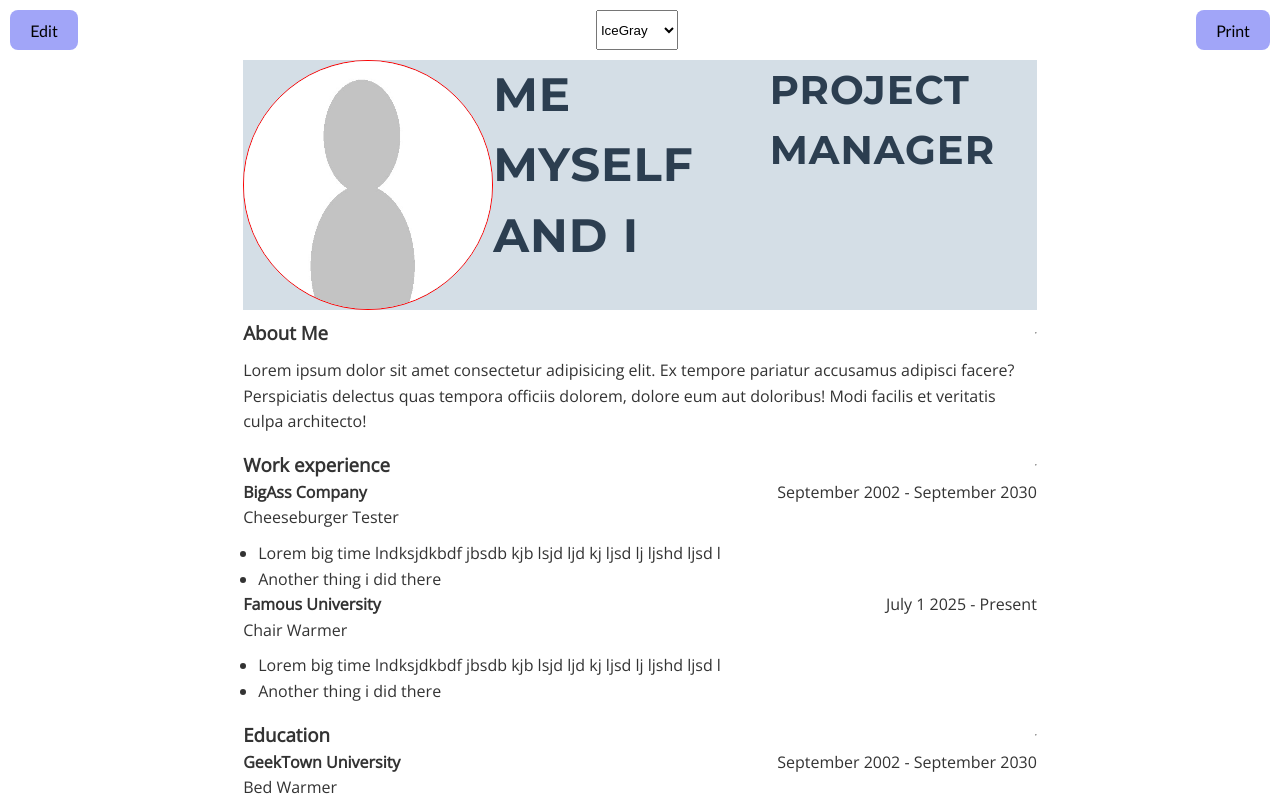
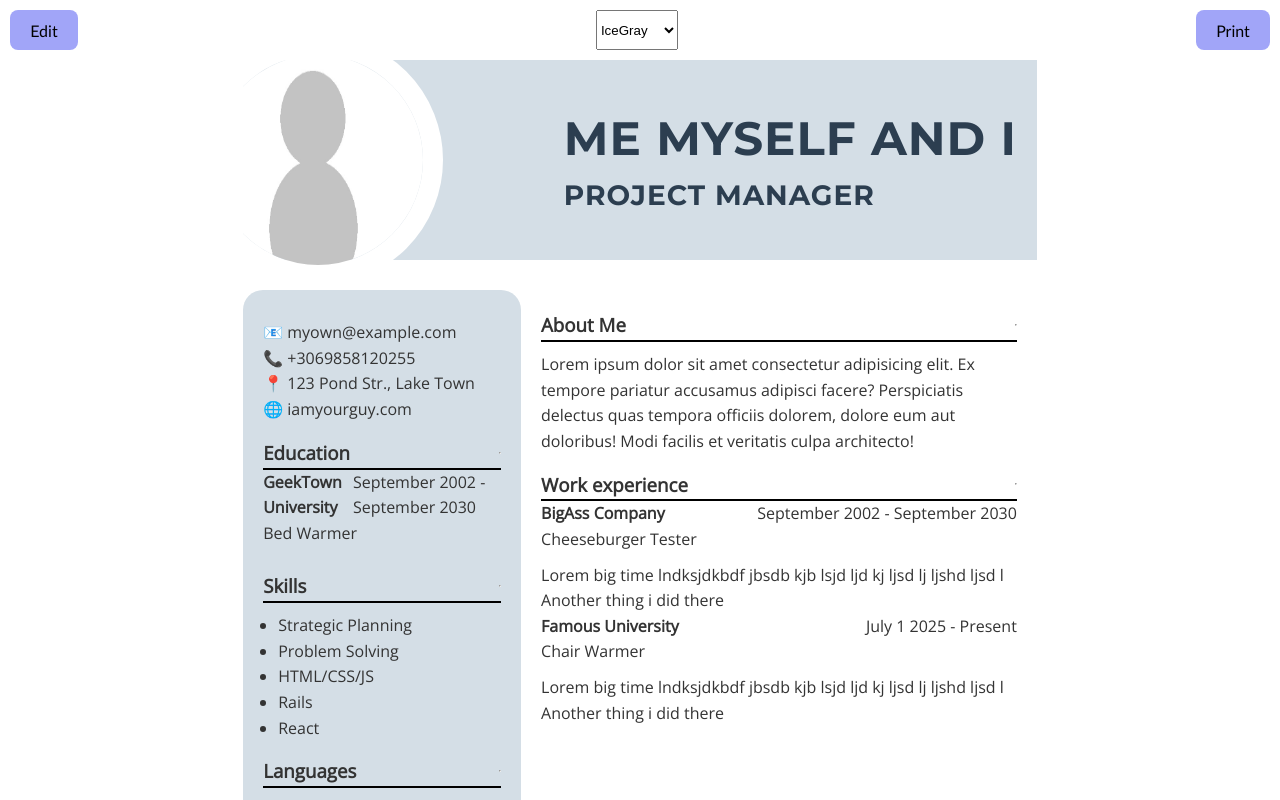
Before and after one commit to NikEmman/cv_react, a React (Vite) app: page / in a window 1280 px wide. Shown: the top 800 px of the page. Built offline with nearby package versions, Linux system fonts and the light colour scheme.

Commit message:
WIP: iceGray styles

```diff
--- a/src/components/SideSection.jsx
+++ b/src/components/SideSection.jsx
@@ -28,7 +28,11 @@ export default function SideSection({
   return (
     <div className={`${special[1]} ${special[2]}`}>
       <div
-        className={`borderBottom-${theme} flex alignItemsCenter justifyContentSpaceBetween`}
+        className={
+          visible &&
+          `borderBottom-${theme} ` +
+            `flex alignItemsCenter justifyContentSpaceBetween`
+        }
       >
         {visible && (
           <h3 className={`sectionTitle-${theme}`}>{section.title}</h3>
--- a/src/themes/IceGray.jsx
+++ b/src/themes/IceGray.jsx
@@ -26,21 +26,12 @@ export default function IceGray({
   const photoSection = myData.sections.find((sec) => sec.title == "Photo");
 
   const aboutSection = myData.sections.find((sec) => sec.title == "About Me");
-  const mainItems = myData.sections
-    .filter((sec) => sec.title == "Work experience" || sec.title == "Education")
-    .map((sec) => (
-      <MainSection
-        key={sec.id}
-        section={sec}
-        isEditable={isEditable}
-        handleItemChange={handleItemChange}
-        handleAddMainItem={handleAddMainItem}
-        handleRemoveItem={handleRemoveItem}
-        handleAddDescriptionItem={handleAddDescriptionItem}
-        handleDeleteDescriptionItem={handleDeleteDescriptionItem}
-        theme={theme}
-      ></MainSection>
-    ));
+  const workSection = myData.sections.find(
+    (sec) => sec.title == "Work experience"
+  );
+  const educationSection = myData.sections.find(
+    (sec) => sec.title == "Education"
+  );
 
   return (
     <div className={`body-${theme}`}>
@@ -68,20 +59,20 @@ export default function IceGray({
                   value={personalSection.lastName}
                   onChange={(e) => handleNameChange("lastName", e.target.value)}
                 />
+                <input
+                  placeholder="Job Title"
+                  value={personalSection.jobTitle}
+                  onChange={(e) => handleNameChange("jobTitle", e.target.value)}
+                />
               </div>
-              <input
-                placeholder="Job Title"
-                value={personalSection.jobTitle}
-                onChange={(e) => handleNameChange("jobTitle", e.target.value)}
-              />
             </>
           ) : (
-            <>
+            <div>
               <h3>
                 {personalSection.firstName + " " + personalSection.lastName}
               </h3>
               <h4>{personalSection.jobTitle}</h4>
-            </>
+            </div>
           )}
         </div>
         <div className={`mainContainer-${theme}`}>
@@ -97,7 +88,18 @@ export default function IceGray({
               canAddItem={false}
               theme={theme}
             ></SideSection>
-            {mainItems}
+            <MainSection
+              key={workSection.id}
+              section={workSection}
+              isEditable={isEditable}
+              handleItemChange={handleItemChange}
+              handleAddMainItem={handleAddMainItem}
+              handleRemoveItem={handleRemoveItem}
+              handleAddDescriptionItem={handleAddDescriptionItem}
+              handleDeleteDescriptionItem={handleDeleteDescriptionItem}
+              theme={theme}
+              noListStyle={"noListStyle"}
+            ></MainSection>
           </main>
           <aside>
             <SideSection
@@ -109,8 +111,22 @@ export default function IceGray({
               handleAddItem={handleAddItem}
               handleRemoveItem={handleRemoveItem}
               hasField={true}
+              visible={false}
               theme={theme}
             ></SideSection>
+            <MainSection
+              key={educationSection.id}
+              section={educationSection}
+              isEditable={isEditable}
+              handleItemChange={handleItemChange}
+              handleAddMainItem={handleAddMainItem}
+              handleRemoveItem={handleRemoveItem}
+              handleAddDescriptionItem={handleAddDescriptionItem}
+              handleDeleteDescriptionItem={handleDeleteDescriptionItem}
+              theme={theme}
+              noListStyle={"noListStyle"}
+            ></MainSection>
+
             <SideSection
               key={skillSection.id}
               section={skillSection}
--- a/src/themes/iceGray.css
+++ b/src/themes/iceGray.css
@@ -5,8 +5,11 @@
 .img-iceGray {
   width: 250px;
   height: 250px;
-  border: 1px solid red;
+  border: 20px solid white;
   border-radius: 100%;
+  position: absolute;
+  top: -25px;
+  left: -50px;
 }
 /* Name Styling */
 .hero-iceGray {
@@ -19,8 +22,24 @@
   margin-bottom: 0.5rem;
   background-color: #d4dee6;
   display: flex;
+  height: 200px;
+  position: relative;
+  display: flex;
+  justify-content: end;
+  align-items: center;
+  margin-bottom: 30px;
 }
-
+.hero-iceGray div {
+  display: flex;
+  flex-direction: column;
+  align-items: flex-start;
+  justify-items: center;
+  padding-right: 20px;
+}
+.hero-iceGray h4,
+.hero-iceGray div input {
+  font-size: 0.7em;
+}
 /* Body Text Styling */
 .mainContainer-iceGray {
   font-family: "Open Sans", sans-serif;
@@ -29,8 +48,23 @@
   color: #333;
   line-height: 1.6;
   margin-bottom: 1rem;
+  display: flex;
+  flex-direction: row-reverse;
 }
 
 .mainContainer-iceGray aside {
   background-color: #d4dee6;
+  display: flex;
+  flex-direction: column;
+  justify-content: center;
+  padding: 20px;
+  border-radius: 20px 20px 0 0;
+  flex: 1;
 }
+.mainContainer-iceGray main {
+  flex: 2;
+  padding: 20px;
+}
+.borderBottom-iceGray {
+  border-bottom: 2px solid black;
+}
```
